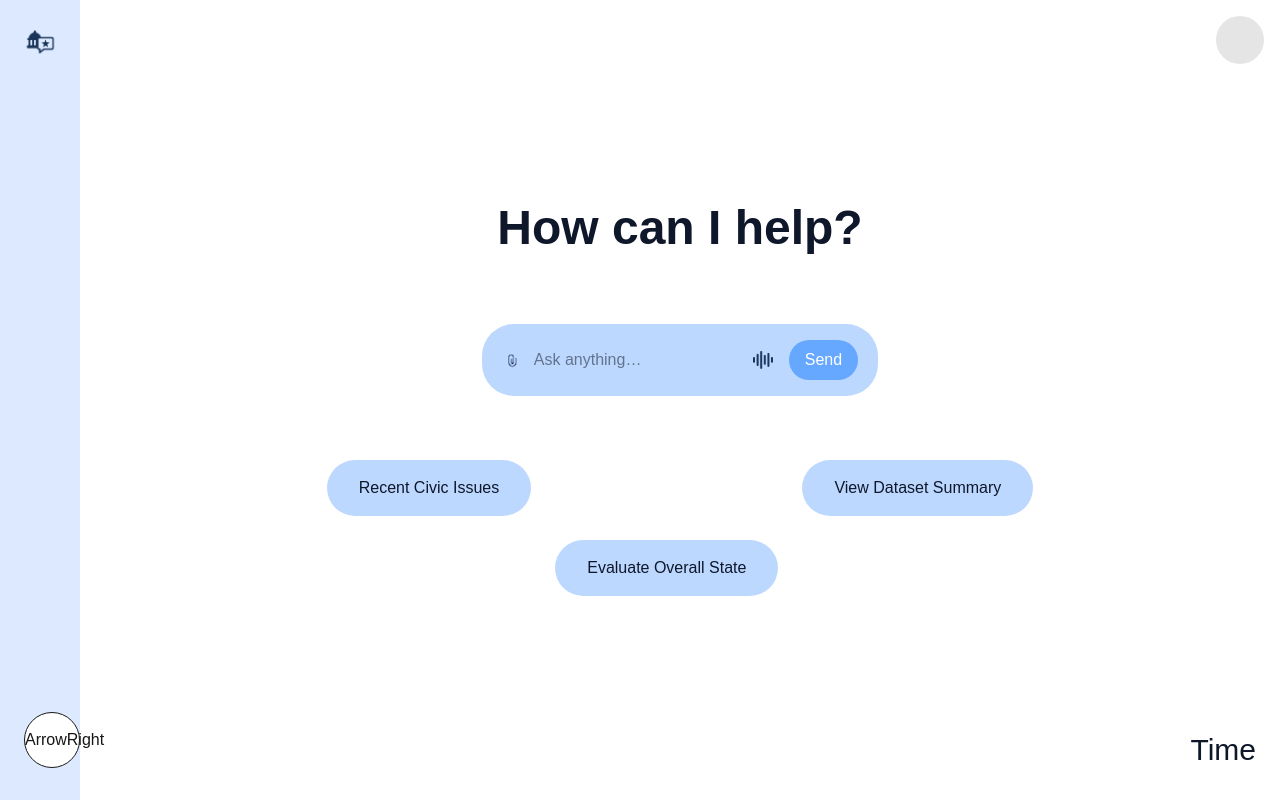
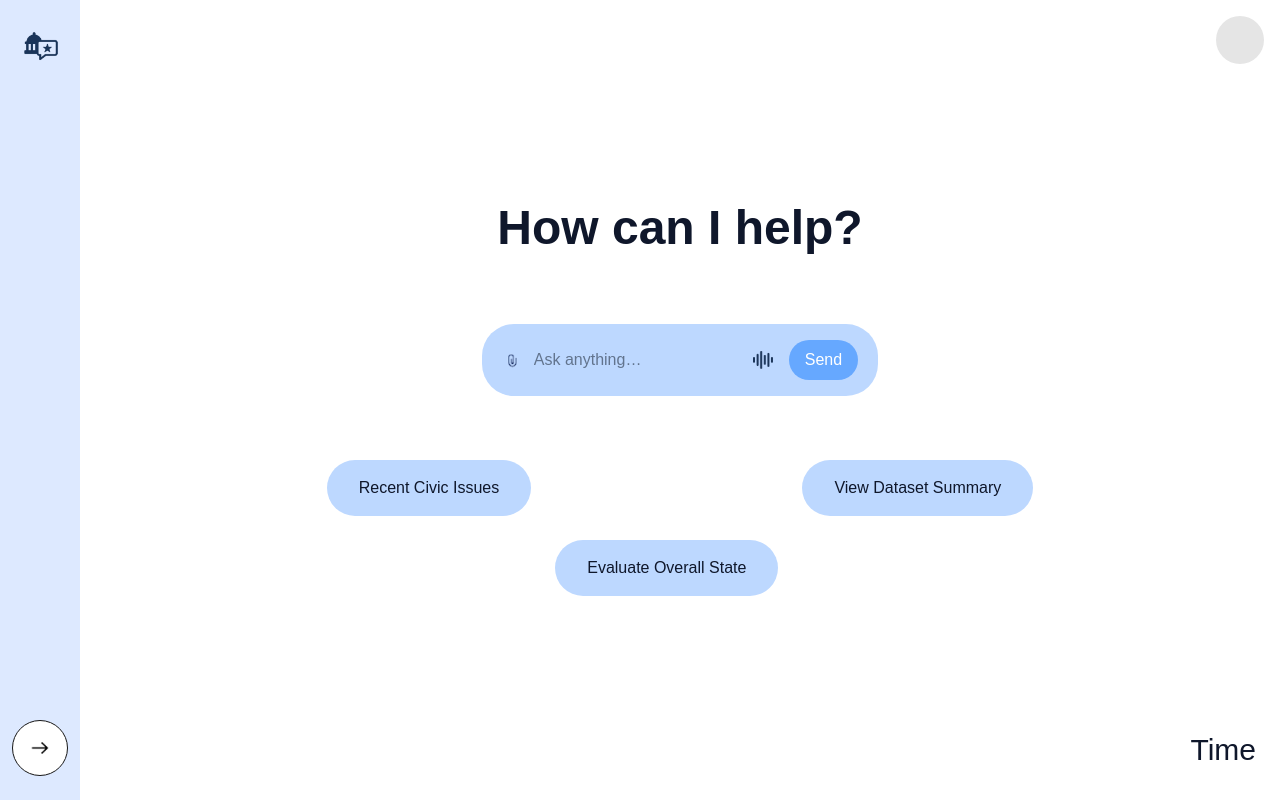
Before and after one commit to AleksandrRise/ai-for-gov, a Next.js app in the folder client/: page / in a window 1280 px wide. Built offline with nearby package versions, Linux system fonts and the light colour scheme.

Commit message:
Fixed an expansion button at aside component; increased a logo size

```diff
--- a/client/components/cta-arrow.tsx
+++ b/client/components/cta-arrow.tsx
@@ -1,10 +1,18 @@
+import Image from "next/image";
+import arrow_icon from "@/public/img/arrow-icon.png"
+
 export default function CTAArrow() {
   return (
     <button
-      className="fixed left-6 bottom-8 size-14 rounded-full bg-white shadow-soft grid place-items-center border"
+      className="cursor-pointer size-14 rounded-full bg-white shadow-soft grid place-items-center border"
       aria-label="Get started"
     >
-      ArrowRight
+      <Image
+        src={arrow_icon}
+        alt="Arrow"
+        width={20}
+        height={20}
+      />
     </button>
   );
 }
--- a/client/components/sidebar.tsx
+++ b/client/components/sidebar.tsx
@@ -10,8 +10,8 @@ export default function Sidebar() {
         <Image
           src={Logo}
           alt="AI for Gov Logo"
-          width={36}
-          height={36}
+          width={45}
+          height={45}
           className="rounded-md"
           priority
         />
```
Also changed, not shown: client/public/img/arrow-icon.png (added).
